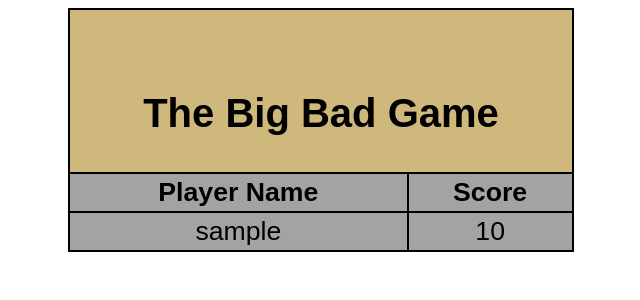
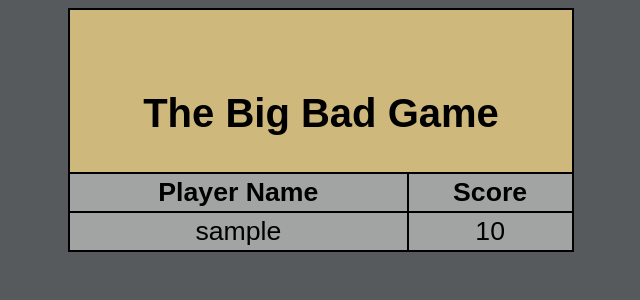
Before and after one commit to CodyConstine/CSCI_3308_Final_Project, a PHP site: page /leaderboard.php in a window 1280 px wide. Shown: the top 300 px of the page, without its empty margins (319-959 px from the left). Run offline with PHP 8.4, Linux system fonts and the light colour scheme; tables that the repository leaves empty or names only in its code hold one stand-in row (values such as "Sample post").

Commit message:
made the background of website another grey representative of CU

```diff
--- a/leaderboard.php
+++ b/leaderboard.php
@@ -11,6 +11,9 @@ table, th, td {
      vertical-align:center;
      text-align:center;
      font-size:20pt;
+}
+body {
+     background-color:#565A5C;
 }
 </style>
 </head>
```
Also changed, not shown: 1 other file.
